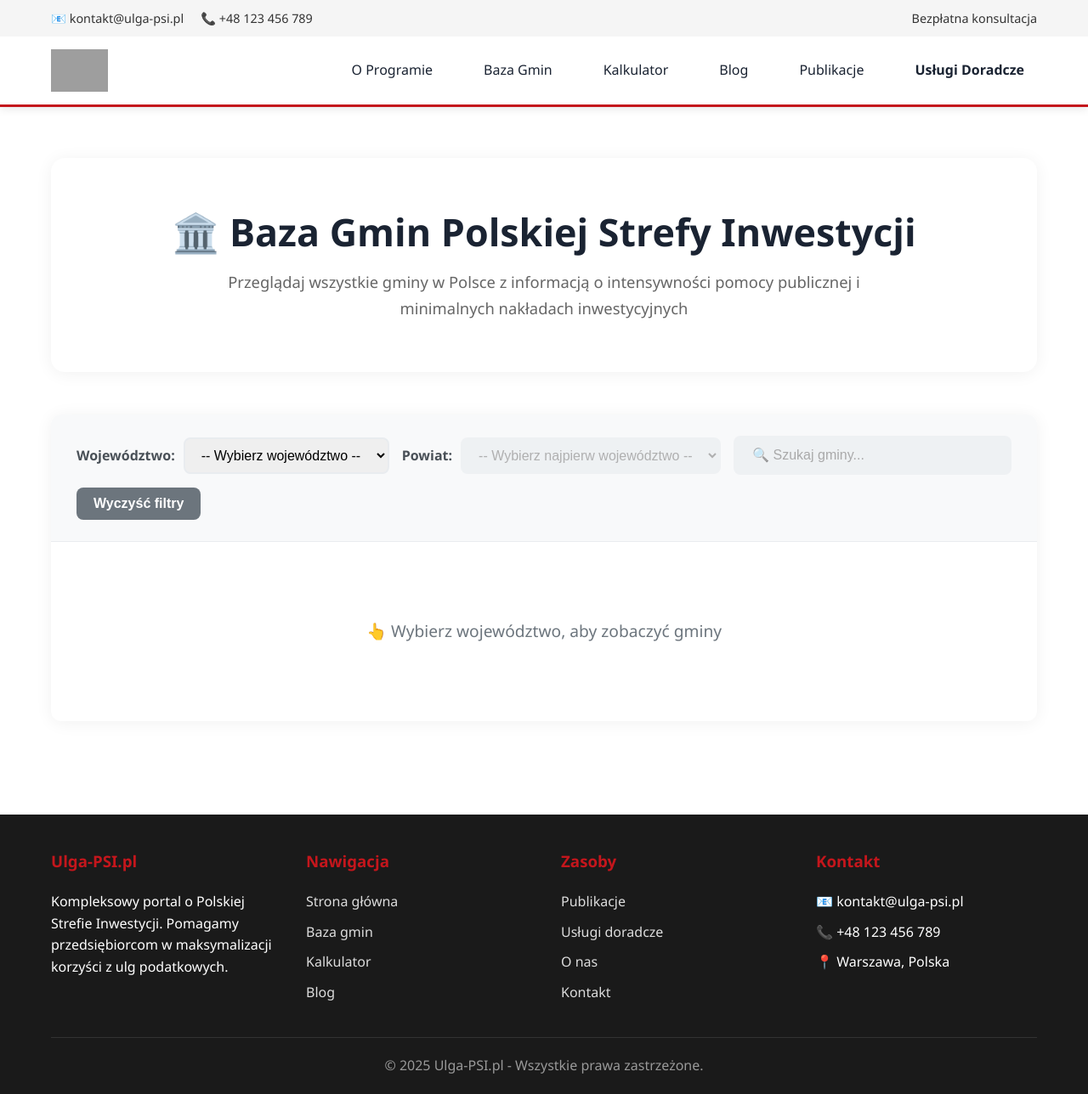
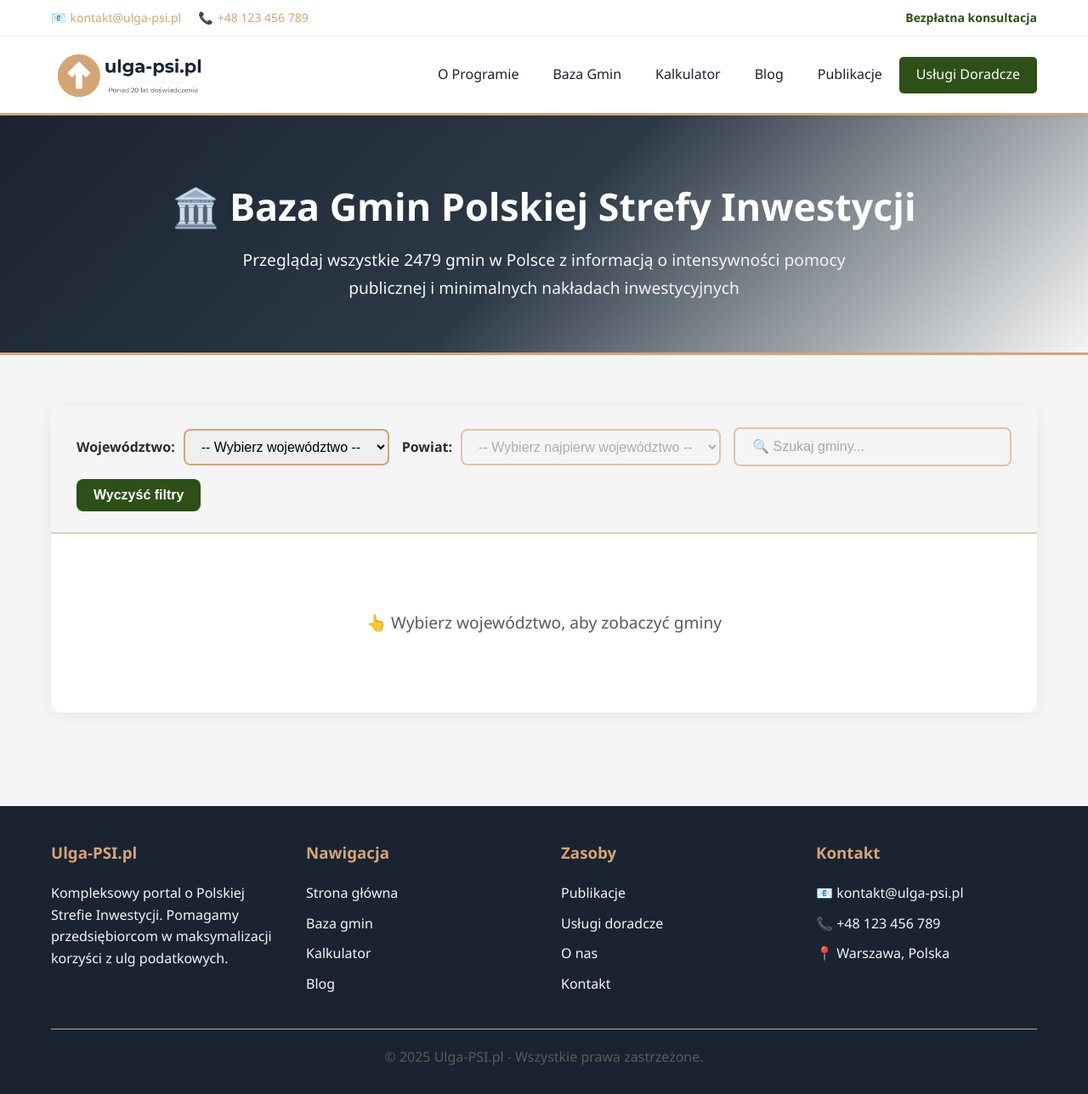
Before and after one commit to keybipl/ulga, a Django app: page /gminy/ in a window 1280 px wide. Shown: the whole page at 85% size. After the commit the page ends 1254 px from the top, so only its background shows below. Run offline with Django 5.2, Linux system fonts and the light colour scheme; data that the repository does not hold is empty; grey boxes are pictures that could not be loaded.

Commit message:
szata i logo

```diff
--- a/website/templates/website/base.html
+++ b/website/templates/website/base.html
@@ -10,11 +11,20 @@
         </title>
         <style>
             :root {
-                --psi-red: #C4161C;
-                --psi-dark-red: #9B1116;
-                --psi-navy: #1a2332;
-                --psi-light-gray: #f5f5f5;
-                --psi-dark-gray: #333;
+                /* Kolory podstawowe */
+                --navy-dark: #1a2332;
+                --gray-light: #f5f5f5;
+                --white: #ffffff;
+
+                /* Kolory akcentujące */
+                --gold-copper: #d4a574;
+                --green-bottle: #2d5016;
+                --green-hover: #3d6b26;
+                --purple: #6b4c9a;
+
+                /* Kolory tekstu */
+                --text-main: #2c2c2c;
+                --text-secondary: #5a5a5a;
             }
 
             * {
@@ -26,25 +36,27 @@
             body {
                 font-family: 'Segoe UI', Tahoma, Geneva, Verdana, sans-serif;
                 line-height: 1.6;
-                color: var(--psi-dark-gray);
+                color: var(--text-main);
+                background: var(--gray-light);
             }
 
             /* Nagłówek i Menu */
             header {
-                background: white;
-                color: var(--psi-navy);
-                box-shadow: 0 2px 10px rgba(0, 0, 0, 0.1);
+                background: var(--white);
+                color: var(--navy-dark);
+                box-shadow: 0 2px 4px rgba(0, 0, 0, 0.05);
                 position: sticky;
                 top: 0;
                 z-index: 1000;
-                border-bottom: 3px solid var(--psi-red);
+                border-bottom: 3px solid var(--gold-copper);
             }
 
             .header-top {
-                background: var(--psi-light-gray);
+                background: var(--white);
                 padding: 10px 0;
-                font-size: 0.9rem;
-                color: var(--psi-dark-gray);
+                font-size: 14px;
+                color: var(--text-secondary);
+                border-bottom: 1px solid #f0f0f0;
             }
 
             .container {
@@ -62,16 +74,41 @@
             .contact-info {
                 display: flex;
                 gap: 20px;
+                align-items: center;
+            }
+
+            .contact-info span {
+                color: var(--text-secondary);
+                display: flex;
+                align-items: center;
+                gap: 5px;
+            }
+
+            .contact-info .icon {
+                color: var(--gold-copper);
+                font-size: 16px;
             }
 
             .contact-info a {
-                color: var(--psi-dark-gray);
+                color: var(--gold-copper);
                 text-decoration: none;
+                transition: color 0.3s ease;
+                font-weight: 500;
+            }
+
+            .contact-info a:hover {
+                color: var(--navy-dark);
+            }
+
+            .free-consultation {
+                color: var(--green-bottle);
+                font-weight: 600;
+                font-size: 14px;
             }
 
             nav {
                 padding: 15px 0;
-                background: white;
+                background: var(--white);
             }
 
             .nav-container {
@@ -88,28 +125,37 @@
 
             .logo-img {
                 display: block;
-                height: 50px;
+                height: 60px;
                 width: auto;
                 object-fit: contain;
+                margin-right: 25px;
             }
 
             .nav-menu {
                 display: flex;
                 list-style: none;
-                gap: 30px;
+                gap: 0;
+            }
+
+            .nav-menu li {
+                margin: 0;
             }
 
             .nav-menu a {
-                color: var(--psi-navy);
+                color: var(--navy-dark);
                 text-decoration: none;
-                padding: 8px 15px;
+                padding: 8px 20px;
                 border-radius: 5px;
-                transition: all 0.3s;
+                transition: all 0.3s ease;
+                font-weight: 500;
+                font-size: 16px;
+                display: block;
+                border-bottom: 2px solid transparent;
             }
 
             .nav-menu a:hover {
-                background: var(--psi-light-gray);
-                color: var(--psi-red);
+                color: var(--gold-copper);
+                border-bottom-color: var(--gold-copper);
             }
 
             /* Hamburger Menu */
@@ -142,40 +188,43 @@
             }
 
             .btn-primary {
-                background: white;
-                color: var(--psi-red);
-                padding: 10px 25px;
-                border-radius: 25px;
+                background: var(--green-bottle);
+                color: var(--white) !important;
+                padding: 10px 20px;
+                border-radius: 6px;
                 text-decoration: none;
-                font-weight: bold;
-                transition: all 0.3s;
+                font-weight: 600;
+                transition: background-color 0.3s ease;
+                border: none;
+                font-size: 16px;
             }
 
             .btn-primary:hover {
-                background: var(--psi-light-gray);
-                transform: translateY(-2px);
-                box-shadow: 0 5px 15px rgba(196, 22, 28, 0.3);
+                background: var(--green-hover);
+                color: var(--white) !important;
+                transform: translateY(-1px);
+                box-shadow: 0 4px 12px rgba(45, 80, 22, 0.25);
             }
 
             /* Hero Section */
             .hero {
-                background: linear-gradient(135deg, #ffffff 0%, #fff5f5 50%, #ffe8e8 100%);
-                color: var(--psi-navy);
+                background: linear-gradient(135deg, var(--navy-dark) 0%, #2c3947 50%, var(--gray-light) 100%);
+                color: var(--white);
                 padding: 100px 0;
                 text-align: center;
-                border-bottom: 3px solid var(--psi-red);
+                border-bottom: 3px solid var(--gold-copper);
             }
 
             .hero h1 {
                 font-size: 3rem;
                 margin-bottom: 20px;
-                color: var(--psi-navy);
+                color: var(--white);
             }
 
             .hero p {
                 font-size: 1.3rem;
                 margin-bottom: 30px;
-                color: #666;
+                color: var(--gray-light);
             }
 
             .hero-buttons {
@@ -265,59 +315,59 @@
 
             .feature-card:hover {
                 transform: translateY(-10px);
-                box-shadow: 0 10px 30px rgba(196, 22, 28, 0.2);
-                border-top: 3px solid var(--psi-red);
+                box-shadow: 0 10px 30px rgba(212, 165, 116, 0.3);
+                border-top: 3px solid var(--gold-copper);
             }
 
             .feature-icon {
                 font-size: 2.5rem;
                 margin-bottom: 15px;
-                color: var(--psi-red);
+                color: var(--gold-copper);
             }
 
             .feature-card h3 {
-                color: var(--psi-navy);
+                color: var(--navy-dark);
                 margin-bottom: 12px;
                 font-size: 1.3rem;
             }
 
             .feature-card p {
-                color: #666;
+                color: var(--text-secondary);
                 line-height: 1.6;
                 font-size: 0.95rem;
             }
             }
 
             .feature-card p {
-                color: #666;
+                color: var(--text-secondary);
                 line-height: 1.8;
             }
 
             /* CTA Section */
             .cta-section {
-                background: var(--psi-light-gray);
-                color: var(--psi-navy);
+                background: var(--white);
+                color: var(--navy-dark);
                 padding: 80px 0;
                 text-align: center;
-                border-top: 3px solid var(--psi-red);
+                border-top: 3px solid var(--gold-copper);
             }
 
             .cta-section h2 {
                 font-size: 2.5rem;
                 margin-bottom: 20px;
-                color: var(--psi-navy);
+                color: var(--navy-dark);
             }
 
             .cta-section p {
                 font-size: 1.2rem;
                 margin-bottom: 30px;
-                color: #666;
+                color: var(--text-secondary);
             }
 
             /* Footer */
             footer {
-                background: #1a1a1a;
-                color: white;
+                background: var(--navy-dark);
+                color: var(--gray-light);
                 padding: 40px 0 20px;
             }
 
@@ -330,7 +380,7 @@
 
             .footer-section h3 {
                 margin-bottom: 20px;
-                color: var(--psi-red);
+                color: var(--gold-copper);
             }
 
             .footer-section ul {
@@ -342,35 +392,41 @@
             }
 
             .footer-section a {
-                color: #ddd;
+                color: var(--gray-light);
                 text-decoration: none;
                 transition: color 0.3s;
             }
 
             .footer-section a:hover {
-                color: var(--psi-red);
+                color: var(--gold-copper);
             }
 
             .footer-bottom {
                 text-align: center;
                 padding-top: 20px;
-                border-top: 1px solid #333;
-                color: #999;
+                border-top: 1px solid var(--gold-copper);
+                color: var(--text-secondary);
             }
 
             @media (max-width: 768px) {
                 .header-top {
                     padding: 8px 0;
-                    font-size: 0.8rem;
+                    font-size: 12px;
                 }
 
                 .contact-info {
                     flex-direction: column;
                     gap: 5px;
+                    font-size: 12px;
                 }
 
                 .hamburger {
                     display: flex;
+                }
+
+                .logo-img {
+                    height: 45px;
+                    margin-right: 0;
                 }
 
                 .nav-menu {
@@ -471,23 +550,24 @@
             <div class="header-top">
                 <div class="container">
                     <div class="contact-info">
-                        <span>📧 kontakt@ulga-psi.pl</span>
-                        <span>📞 +48 123 456 789</span>
+                        <span>📧 <a href="mailto:kontakt@ulga-psi.pl">kontakt@ulga-psi.pl</a></span>
+                        <span>📞 <a href="tel:+48123456789">+48 123 456 789</a></span>
                     </div>
                     <div>
-                        <span>Bezpłatna konsultacja</span>
+                        <span class="free-consultation">Bezpłatna konsultacja</span>
                     </div>
                 </div>
             </div>
             <nav>
                 <div class="container nav-container">
-                    <a href="/" class="logo">
-                        <img src="https://kssse.pl/psi.png"
-                             alt="Ulga PSI"
+                    <a href="{% url 'home' %}" class="logo">
+                        <img src="{% static 'images/ulga2.png' %}"
+                             alt="ulga-psi.pl - Ekspert PSI"
                              class="logo-img"
-                             width="160"
-                             height="48"
-                             loading="lazy" />
+                             width="200"
+                             height="60"
+                             loading="eager"
+                             onerror="this.src='https://kssse.pl/psi.png'" />
                     </a>
                     <div class="hamburger" onclick="toggleMenu()">
                         <span></span>
--- a/website/templates/website/gminy_list.html
+++ b/website/templates/website/gminy_list.html
@@ -4,54 +4,55 @@
 {% endblock title %}
 {% block content %}
     <style>
-        .psi-page {
-            max-width: 1200px;
-            margin: 0 auto;
-            padding: 60px 20px;
+        /* Hero Section dla Bazy Gmin */
+        .gminy-hero {
+            background: linear-gradient(135deg, #1a2332 0%, #2c3947 50%, #f5f5f5 100%);
+            color: #ffffff;
+            padding: 80px 0 60px;
+            text-align: center;
+            border-bottom: 3px solid #d4a574;
         }
 
-        .page-header {
-            text-align: center;
-            margin-bottom: 50px;
-            padding: 60px 40px;
-            background: #ffffff;
-            border-radius: 16px;
-            box-shadow: 0 2px 20px rgba(0, 0, 0, 0.06);
-        }
-
-        .page-header h1 {
+        .gminy-hero h1 {
             font-size: 2.8rem;
             font-weight: 700;
-            color: #1a2332;
-            margin-bottom: 16px;
+            color: #ffffff;
+            margin-bottom: 20px;
             line-height: 1.2;
         }
 
-        .page-header p {
-            font-size: 1.15rem;
-            color: #666;
+        .gminy-hero p {
+            font-size: 1.2rem;
+            color: #f5f5f5;
             max-width: 800px;
             margin: 0 auto;
             line-height: 1.7;
         }
 
-        /* Mobile responsiveness */
+        @media (max-width: 768px) {
+            .gminy-hero {
+                padding: 50px 20px 40px;
+            }
+
+            .gminy-hero h1 {
+                font-size: 1.8rem;
+            }
+
+            .gminy-hero p {
+                font-size: 1rem;
+            }
+        }
+
+        .psi-page {
+            max-width: 1200px;
+            margin: 0 auto;
+            padding: 60px 20px;
+            background: #f5f5f5;
+        }
+
         @media (max-width: 768px) {
             .psi-page {
                 padding: 30px 15px;
-            }
-
-            .page-header {
-                padding: 30px 20px;
-                margin-bottom: 30px;
-            }
-
-            .page-header h1 {
-                font-size: 1.8rem;
-            }
-
-            .page-header p {
-                font-size: 1rem;
             }
         }
 
@@ -69,8 +70,8 @@
 
         .controls {
             padding: 25px 30px;
-            background: #f8f9fa;
-            border-bottom: 1px solid #e9ecef;
+            background: #f5f5f5;
+            border-bottom: 1px solid #d4a574;
             display: flex;
             gap: 15px;
             align-items: center;
@@ -115,7 +116,7 @@
         .search-box input {
             width: 100%;
             padding: 12px 20px;
-            border: 2px solid #e9ecef;
+            border: 2px solid #d4a574;
             border-radius: 8px;
             font-size: 1em;
             transition: border-color 0.3s;
@@ -140,12 +142,12 @@
 
         .filter-group label {
             font-weight: 600;
-            color: #495057;
+            color: #2c2c2c;
         }
 
         .filter-group select {
             padding: 10px 15px;
-            border: 2px solid #e9ecef;
+            border: 2px solid #d4a574;
             border-radius: 8px;
             font-size: 1em;
             cursor: pointer;
@@ -155,18 +157,19 @@
 
         .filter-group select:focus {
             outline: none;
-            border-color: #C4161C;
+            border-color: #6b4c9a;
+            box-shadow: 0 0 0 3px rgba(107, 76, 154, 0.1);
         }
 
         .filter-group select:disabled {
-            background-color: #e9ecef;
+            background-color: #f5f5f5;
             cursor: not-allowed;
             opacity: 0.6;
         }
 
         .clear-btn {
             padding: 10px 20px;
-            background-color: #6c757d;
+            background-color: #2d5016;
             color: white;
             border: none;
             border-radius: 8px;
@@ -177,15 +180,15 @@
         }
 
         .clear-btn:hover {
-            background-color: #5a6268;
+            background-color: #3d6b26;
             transform: translateY(-2px);
-            box-shadow: 0 2px 8px rgba(0, 0, 0, 0.15);
+            box-shadow: 0 2px 8px rgba(45, 80, 22, 0.3);
         }
 
         .loading-message {
             padding: 60px 30px;
             text-align: center;
-            color: #6c757d;
+            color: #5a5a5a;
             font-size: 1.2em;
         }
 
@@ -564,13 +572,16 @@
             }
         }
     </style>
-    <div class="psi-page">
-        <div class="page-header">
+    <!-- Hero Section -->
+    <section class="gminy-hero">
+        <div class="container">
             <h1>🏛️ Baza Gmin Polskiej Strefy Inwestycji</h1>
             <p>
-                Przeglądaj wszystkie gminy w Polsce z informacją o intensywności pomocy publicznej i minimalnych nakładach inwestycyjnych
+                Przeglądaj wszystkie 2479 gmin w Polsce z informacją o intensywności pomocy publicznej i minimalnych nakładach inwestycyjnych
             </p>
         </div>
+    </section>
+    <div class="psi-page">
         <div class="gminy-wrapper">
             <div class="gminy-container">
                 <div class="controls">
```
Also changed, not shown: other parts of website/templates/website/base.html (+46 -21 lines), other parts of website/templates/website/gminy_list.html (+32 -26 lines), psi/settings.py (+40 -36 lines), psi/settings_prod.py (+35 -32 lines), website/templates/website/o_programie.html (+67 -31 lines), website/static/images/README.md (added), website/static/images/ulga.png (added), website/static/images/ulga2.png (added).
